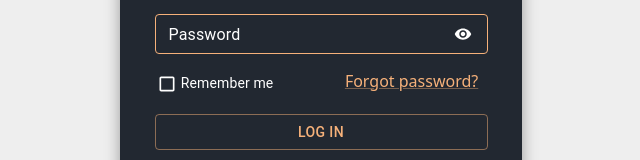
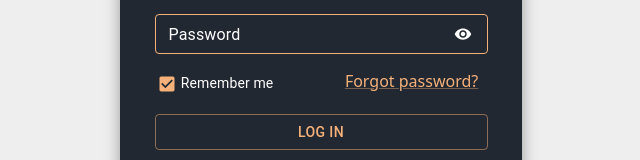
Before and after one commit to Ezz1997/Blog-Post, a React app in the folder client/: page /login in a window 1280 px wide. Shown: the part 351-511 px from the top of the page, without its empty margins (319-959 px from the left). Built offline with nearby package versions, Linux system fonts and the light colour scheme; no server answers; the HTML template or start-up script is replaced by a standard one.

Commit message:
added remember me functionality for sign in page

```diff
--- a/client/src/components/sign-in/SignIn.jsx
+++ b/client/src/components/sign-in/SignIn.jsx
@@ -63,7 +63,11 @@ const theme = createTheme({
   },
 });
 
-function RememberMe() {
+function RememberMe({ rememberMe, setRememberMe }) {
+  const handleChange = (event) => {
+    setRememberMe(event.target.checked);
+  };
+
   return (
     <FormControlLabel
       control={
@@ -72,6 +76,8 @@ function RememberMe() {
           value="true"
           color="primary"
           sx={{ padding: 0.5, "& .MuiSvgIcon-root": { fontSize: 20 } }}
+          checked={rememberMe}
+          onChange={handleChange}
         />
       }
       slotProps={{
@@ -86,6 +92,7 @@ function RememberMe() {
 }
 
 function SignIn() {
+  const [rememberMe, setRememberMe] = useState(true);
   const [message, setMessage] = useState("");
   const [state, dispatch] = useReducer(postReducer, INITIAL_STATE);
 
@@ -141,6 +148,7 @@ function SignIn() {
         body: JSON.stringify({
           email: formData.email,
           password: formData.password,
+          rememberMe: rememberMe,
         }),
         credentials: "include",
       });
@@ -233,7 +241,10 @@ function SignIn() {
               sx={{ width: "85%" }}
               justifyContent="space-between"
             >
-              <RememberMe />
+              <RememberMe
+                rememberMe={rememberMe}
+                setRememberMe={setRememberMe}
+              />
               <Link to="/forgot-password" component={RouterLink} align="right">
                 Forgot password?
               </Link>
```
